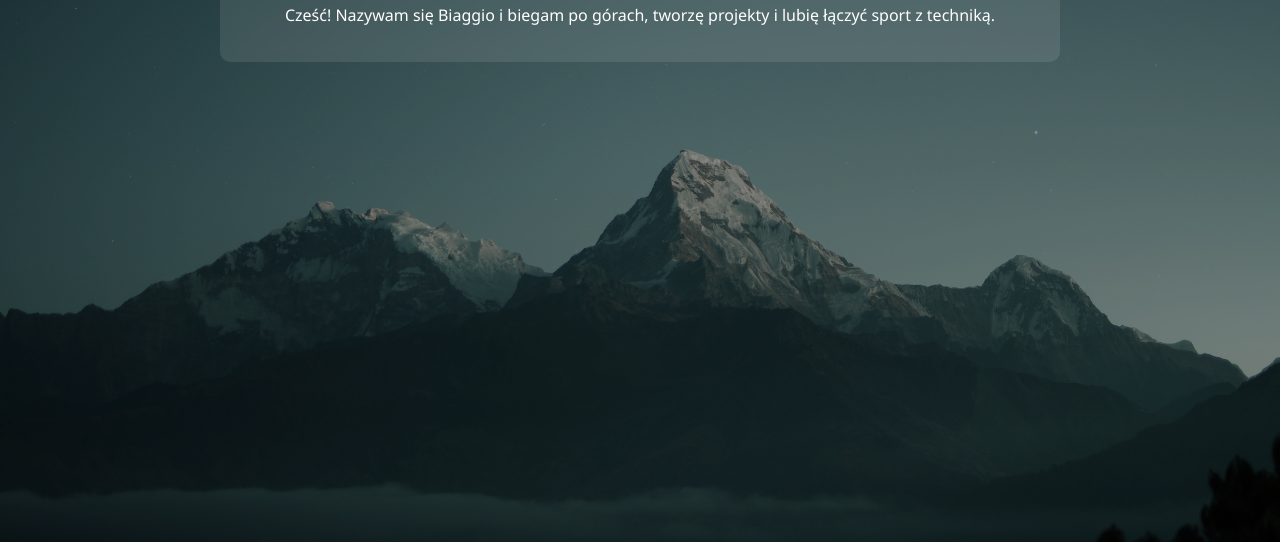
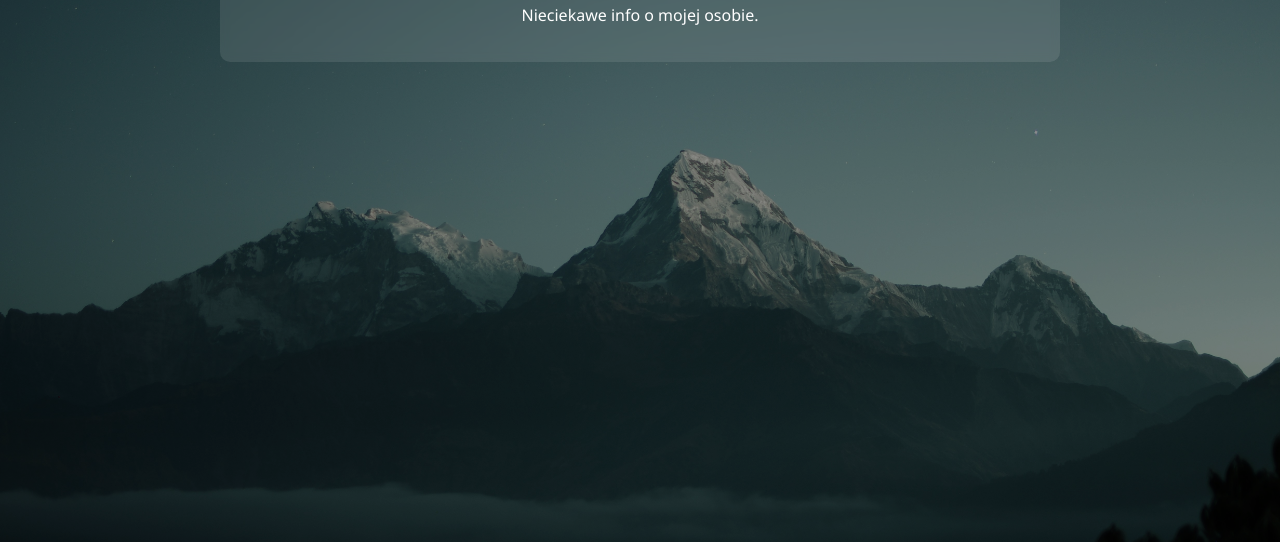
Before and after one commit to Biaggio-runner/Biaggio.running, a plain HTML site: page omnie.html in a window 1280 px wide. Shown: the part 258-800 px from the top of the page. Drawn offline with Linux system fonts and the light colour scheme.

Commit message:
Update omnie.html

```diff
--- a/omnie.html
+++ b/omnie.html
@@ -18,7 +18,7 @@
 
   <main>
     <h2>O mnie</h2>
-    <p>Cześć! Nazywam się Biaggio i biegam po górach, tworzę projekty i lubię łączyć sport z techniką.</p>
+    <p>Nieciekawe info o mojej osobie.</p>
   </main>
 </body>
 </html>
```
